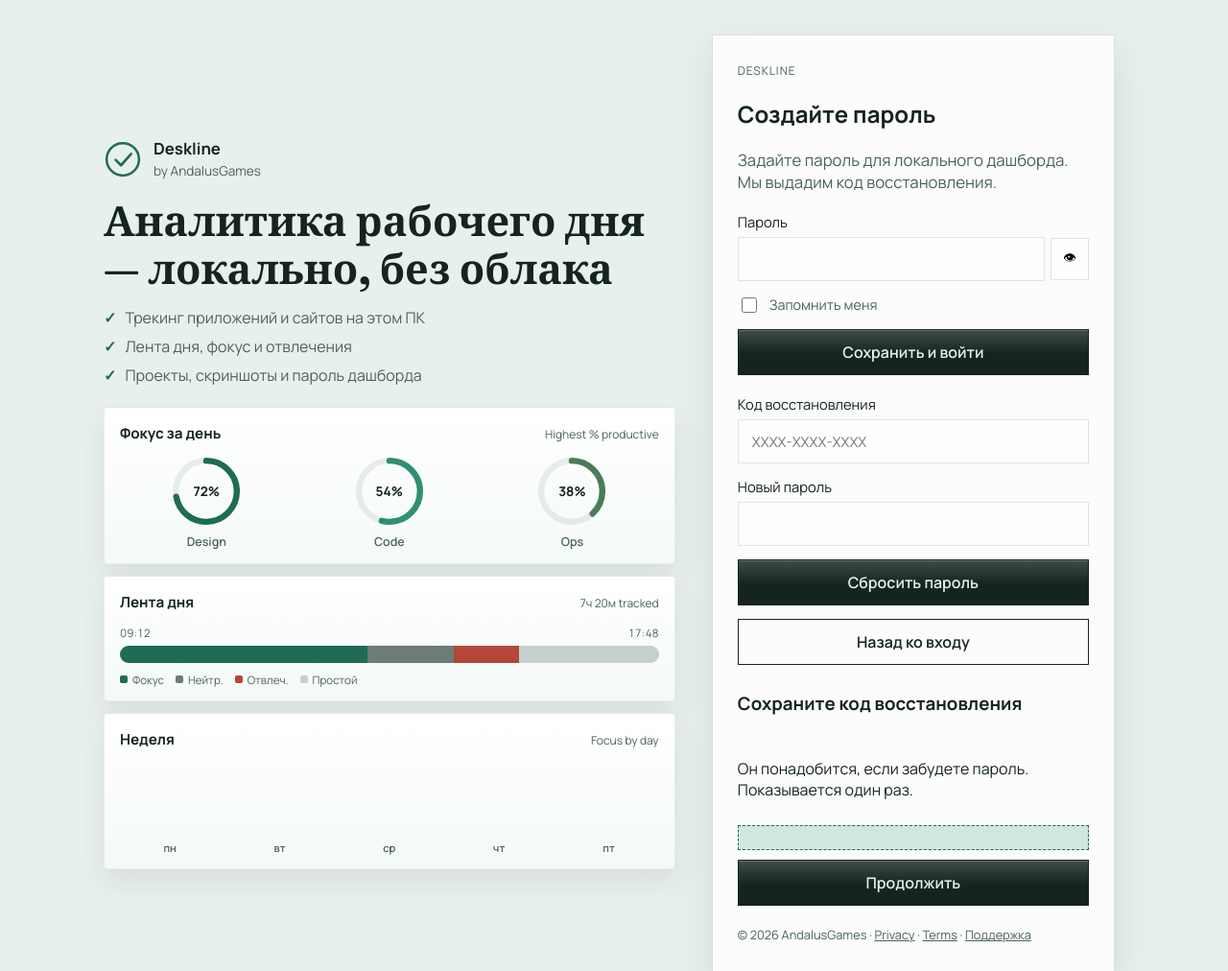
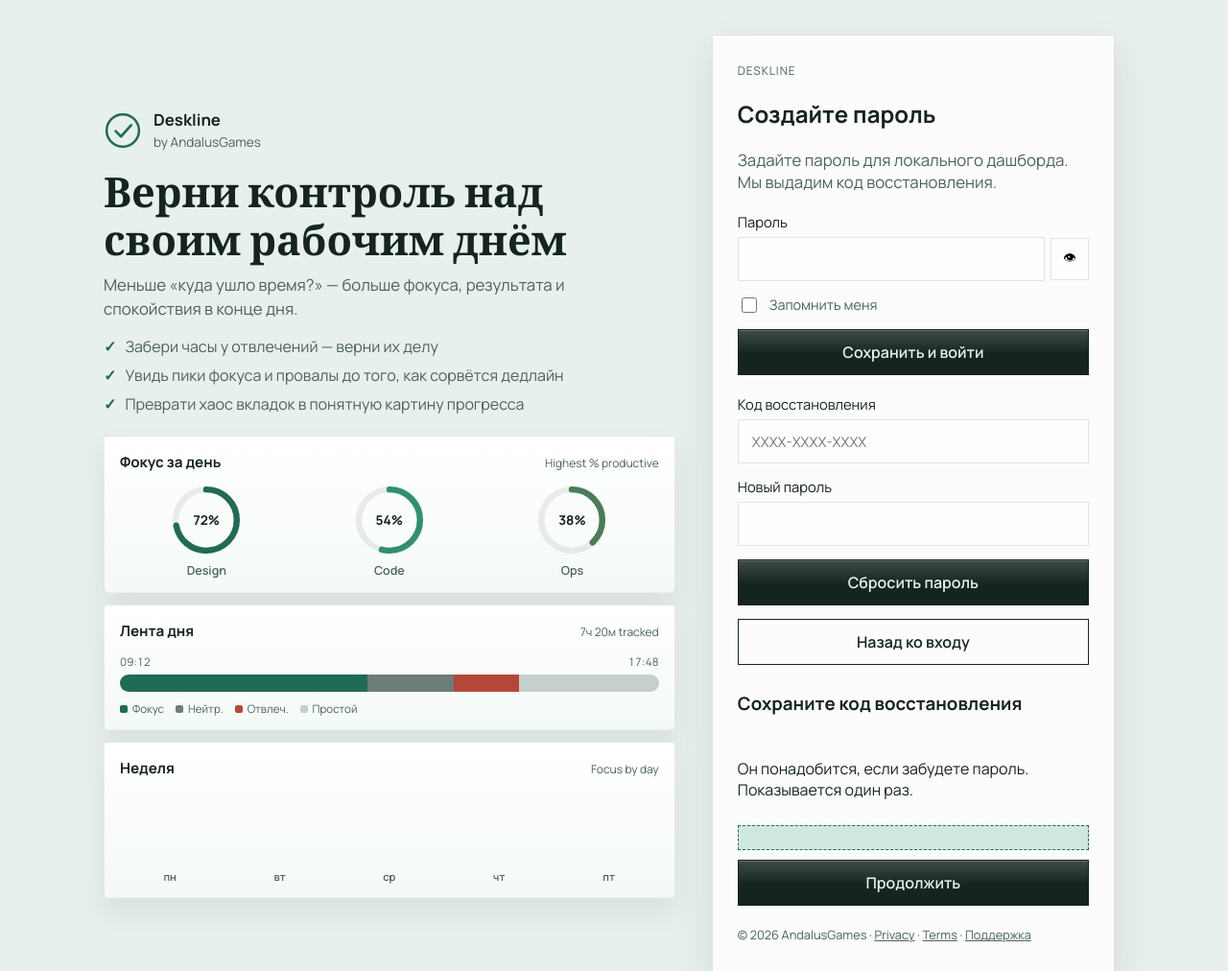
Before and after one commit to MiLadaPv/Deskline, a FastAPI app: page /login in a window 1280 px wide. Shown: the top 1012 px of the page at 96% size. Run offline with FastAPI, Linux system fonts and the light colour scheme; parts of the project's set-up code (start-up, migrations or seed data) failed here and were passed over.

Commit message:
Rewrite launch copy as benefit-led marketing.
Drop the cloud pitch and lead with focus, reclaimed time, and clearer progress.

Co-authored-by: Cursor <cursoragent@cursor.com>

```diff
--- a/web/static/css/app.css
+++ b/web/static/css/app.css
@@ -1980,10 +1980,18 @@ main {
 }
 
 .launch-hero h1 {
-  margin: 18px 0 14px;
+  margin: 18px 0 10px;
   font-family: var(--display);
   font-size: clamp(1.9rem, 3.4vw, 2.7rem);
   line-height: 1.15;
+}
+
+.launch-lead {
+  margin: 0 0 16px;
+  max-width: 34rem;
+  color: var(--ink-soft);
+  font-size: 1.05rem;
+  line-height: 1.45;
 }
 
 .launch-brand {
--- a/web/templates/login.html
+++ b/web/templates/login.html
@@ -36,11 +36,12 @@
           <span>by {{ company_name }}</span>
         </div>
       </div>
-      <h1>Аналитика рабочего дня — локально, без облака</h1>
+      <h1>Верни контроль над своим рабочим днём</h1>
+      <p class="launch-lead">Меньше «куда ушло время?» — больше фокуса, результата и спокойствия в конце дня.</p>
       <ul class="launch-points">
-        <li>Трекинг приложений и сайтов на этом ПК</li>
-        <li>Лента дня, фокус и отвлечения</li>
-        <li>Проекты, скриншоты и пароль дашборда</li>
+        <li>Забери часы у отвлечений — верни их делу</li>
+        <li>Увидь пики фокуса и провалы до того, как сорвётся дедлайн</li>
+        <li>Преврати хаос вкладок в понятную картину прогресса</li>
       </ul>
       <div class="launch-previews" aria-hidden="true">
         <div class="preview-card preview-gauges">
```
